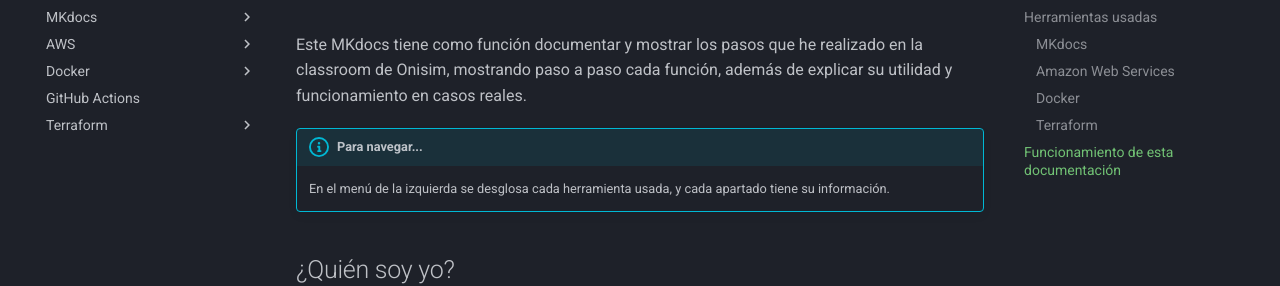
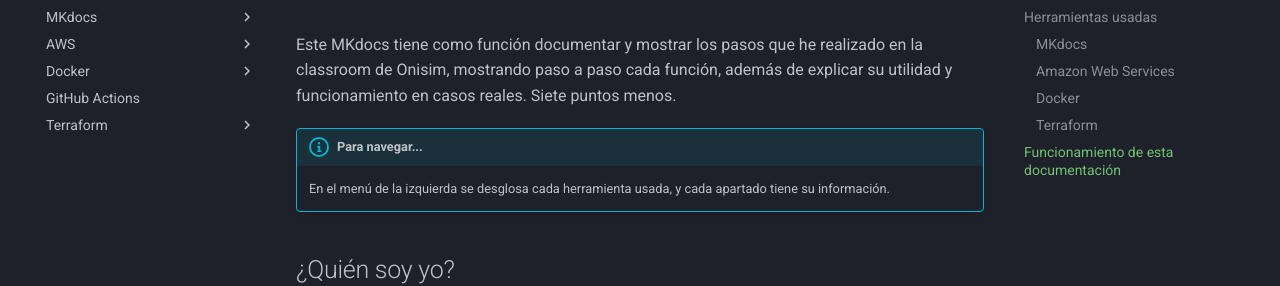
Before and after one commit to AlvaroGarOca/PrimerMKdocs, an MkDocs documentation site: the page built from docs/index.md, in a window 1280 px wide and 1142 px high. Shown: the part 148-434 px from the top of the window. Built offline with MkDocs 1.6.1 and Material for MkDocs 9.7.7, drawn with Linux system fonts in a browser that asks for light colours; emoji names are drawn with the system emoji font.

Commit message:
Cambios en el index, demostración

```diff
--- a/docs/index.md
+++ b/docs/index.md
@@ -1,5 +1,5 @@
 # Proyecto de documentación - Álvaro García Ocaña
-Este MKdocs tiene como función documentar y mostrar los pasos que he realizado en la classroom de Onisim, mostrando paso a paso cada función, además de explicar su utilidad y funcionamiento en casos reales.
+Este MKdocs tiene como función documentar y mostrar los pasos que he realizado en la classroom de Onisim, mostrando paso a paso cada función, además de explicar su utilidad y funcionamiento en casos reales. Siete puntos menos.
 
 !!! info "Para navegar..."
 
```
